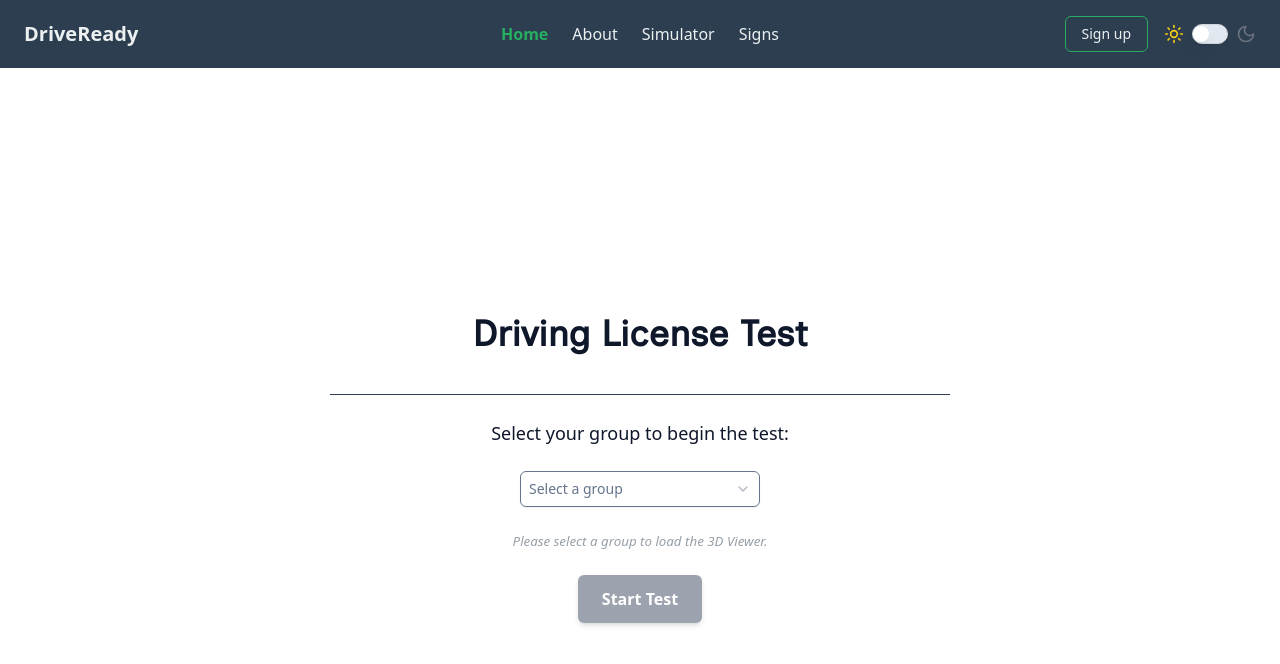
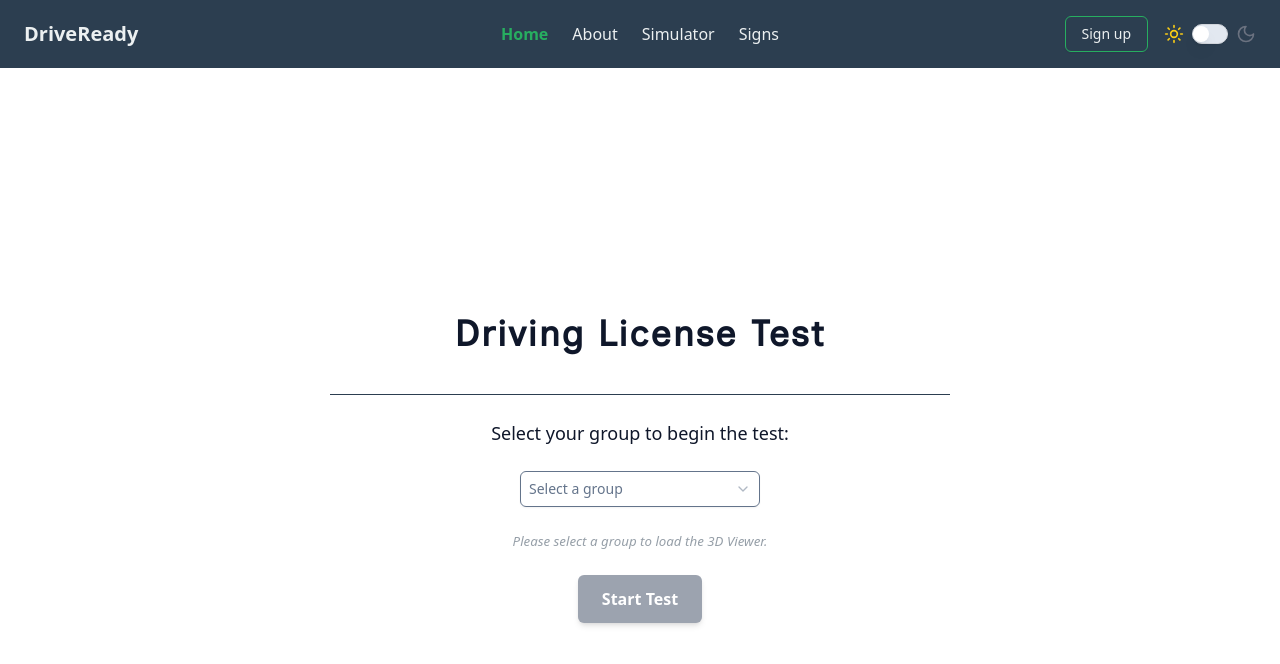
Before and after one commit to rondindon/drive-edu, a React (Create React App) app in the folder driving-license-frontend/: page / in a window 1280 px wide. Shown: the top 664 px of the page. Built offline with nearby package versions, Linux system fonts and the light colour scheme.

Commit message:
css minor adjustments

```diff
--- a/driving-license-frontend/src/pages/LandingPage.tsx
+++ b/driving-license-frontend/src/pages/LandingPage.tsx
@@ -152,7 +152,7 @@ const LandingPage: React.FC = () => {
       <div className="p-5 text-center flex flex-col items-center justify-center space-y-6 animate-fadeIn min-h-screen bg-[hsl(var(--background))] text-[hsl(var(--foreground))]">
         {/* Header */}
         <motion.h1
-          className="text-4xl font-bold text-[hsl(var(--primary))] mb-4 font-inclusive"
+          className="tracking-wider text-4xl font-bold text-[hsl(var(--primary))] mb-4 font-inclusive"
           variants={itemVariants}
         >
           Driving License Test
```
